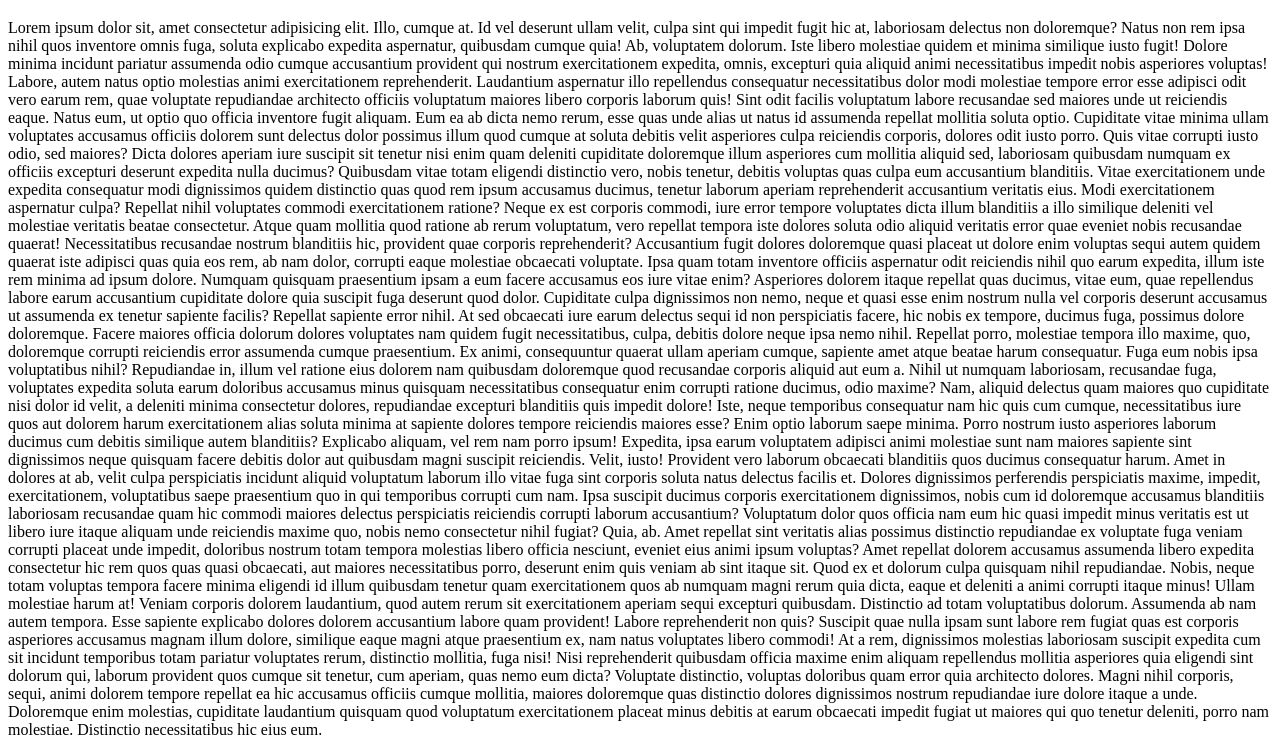
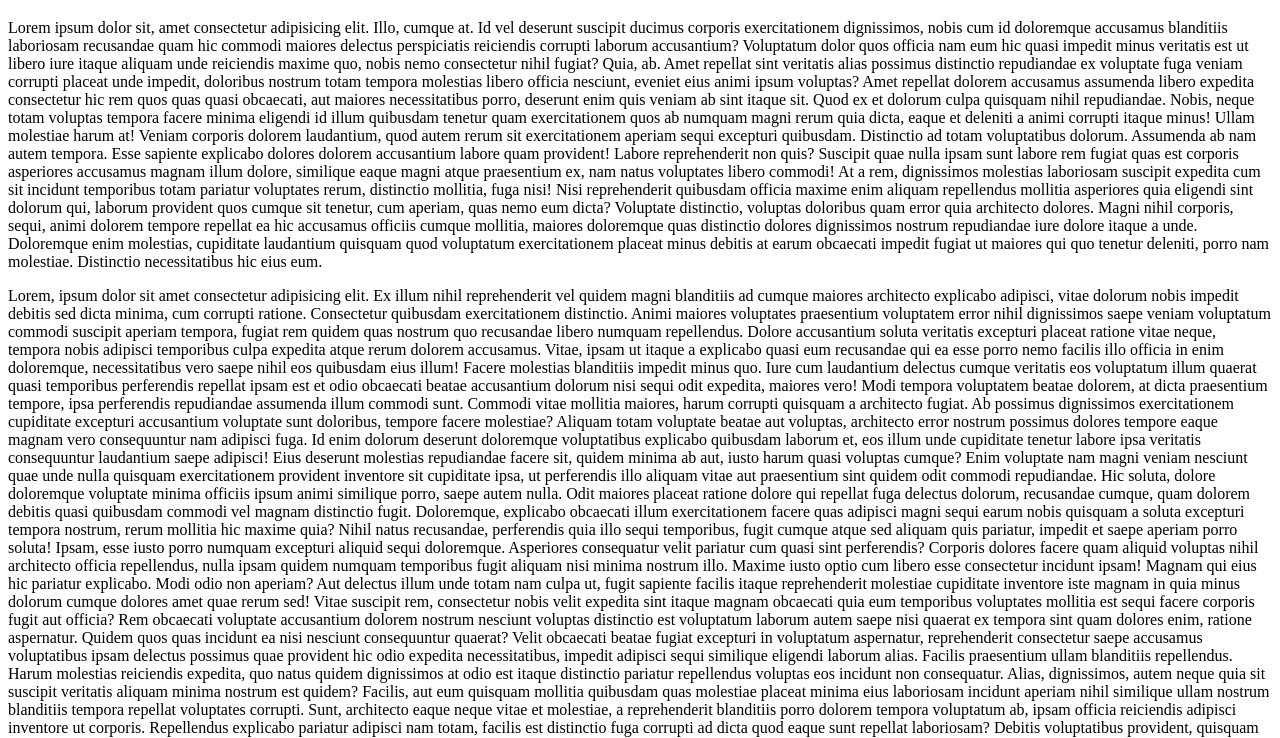
Before and after one commit to mirmaxsudov/SecondConnectionToGit, a plain HTML site: page index.html in a window 1280 px wide. Shown: the part 61-799 px from the top of the page. Drawn offline with Linux system fonts and the light colour scheme.

Commit message:
Update index.html

```diff
--- a/index.html
+++ b/index.html
@@ -10,52 +10,7 @@
 <body>
 
     <h1>Abdurahmon Mirmaxsudov</h1>
-    <p>Lorem ipsum dolor sit, amet consectetur adipisicing elit. Illo, cumque at. Id vel deserunt ullam velit, culpa
-        sint qui impedit fugit hic at, laboriosam delectus non doloremque? Natus non rem ipsa nihil quos inventore omnis
-        fuga, soluta explicabo expedita aspernatur, quibusdam cumque quia! Ab, voluptatem dolorum. Iste libero molestiae
-        quidem et minima similique iusto fugit! Dolore minima incidunt pariatur assumenda odio cumque accusantium
-        provident qui nostrum exercitationem expedita, omnis, excepturi quia aliquid animi necessitatibus impedit nobis
-        asperiores voluptas! Labore, autem natus optio molestias animi exercitationem reprehenderit. Laudantium
-        aspernatur illo repellendus consequatur necessitatibus dolor modi molestiae tempore error esse adipisci odit
-        vero earum rem, quae voluptate repudiandae architecto officiis voluptatum maiores libero corporis laborum quis!
-        Sint odit facilis voluptatum labore recusandae sed maiores unde ut reiciendis eaque. Natus eum, ut optio quo
-        officia inventore fugit aliquam. Eum ea ab dicta nemo rerum, esse quas unde alias ut natus id assumenda repellat
-        mollitia soluta optio. Cupiditate vitae minima ullam voluptates accusamus officiis dolorem sunt delectus dolor
-        possimus illum quod cumque at soluta debitis velit asperiores culpa reiciendis corporis, dolores odit iusto
-        porro. Quis vitae corrupti iusto odio, sed maiores? Dicta dolores aperiam iure suscipit sit tenetur nisi enim
-        quam deleniti cupiditate doloremque illum asperiores cum mollitia aliquid sed, laboriosam quibusdam numquam ex
-        officiis excepturi deserunt expedita nulla ducimus? Quibusdam vitae totam eligendi distinctio vero, nobis
-        tenetur, debitis voluptas quas culpa eum accusantium blanditiis. Vitae exercitationem unde expedita consequatur
-        modi dignissimos quidem distinctio quas quod rem ipsum accusamus ducimus, tenetur laborum aperiam reprehenderit
-        accusantium veritatis eius. Modi exercitationem aspernatur culpa? Repellat nihil voluptates commodi
-        exercitationem ratione? Neque ex est corporis commodi, iure error tempore voluptates dicta illum blanditiis a
-        illo similique deleniti vel molestiae veritatis beatae consectetur. Atque quam mollitia quod ratione ab rerum
-        voluptatum, vero repellat tempora iste dolores soluta odio aliquid veritatis error quae eveniet nobis recusandae
-        quaerat! Necessitatibus recusandae nostrum blanditiis hic, provident quae corporis reprehenderit? Accusantium
-        fugit dolores doloremque quasi placeat ut dolore enim voluptas sequi autem quidem quaerat iste adipisci quas
-        quia eos rem, ab nam dolor, corrupti eaque molestiae obcaecati voluptate. Ipsa quam totam inventore officiis
-        aspernatur odit reiciendis nihil quo earum expedita, illum iste rem minima ad ipsum dolore. Numquam quisquam
-        praesentium ipsam a eum facere accusamus eos iure vitae enim? Asperiores dolorem itaque repellat quas ducimus,
-        vitae eum, quae repellendus labore earum accusantium cupiditate dolore quia suscipit fuga deserunt quod dolor.
-        Cupiditate culpa dignissimos non nemo, neque et quasi esse enim nostrum nulla vel corporis deserunt accusamus ut
-        assumenda ex tenetur sapiente facilis? Repellat sapiente error nihil. At sed obcaecati iure earum delectus sequi
-        id non perspiciatis facere, hic nobis ex tempore, ducimus fuga, possimus dolore doloremque. Facere maiores
-        officia dolorum dolores voluptates nam quidem fugit necessitatibus, culpa, debitis dolore neque ipsa nemo nihil.
-        Repellat porro, molestiae tempora illo maxime, quo, doloremque corrupti reiciendis error assumenda cumque
-        praesentium. Ex animi, consequuntur quaerat ullam aperiam cumque, sapiente amet atque beatae harum consequatur.
-        Fuga eum nobis ipsa voluptatibus nihil? Repudiandae in, illum vel ratione eius dolorem nam quibusdam doloremque
-        quod recusandae corporis aliquid aut eum a. Nihil ut numquam laboriosam, recusandae fuga, voluptates expedita
-        soluta earum doloribus accusamus minus quisquam necessitatibus consequatur enim corrupti ratione ducimus, odio
-        maxime? Nam, aliquid delectus quam maiores quo cupiditate nisi dolor id velit, a deleniti minima consectetur
-        dolores, repudiandae excepturi blanditiis quis impedit dolore! Iste, neque temporibus consequatur nam hic quis
-        cum cumque, necessitatibus iure quos aut dolorem harum exercitationem alias soluta minima at sapiente dolores
-        tempore reiciendis maiores esse? Enim optio laborum saepe minima. Porro nostrum iusto asperiores laborum ducimus
-        cum debitis similique autem blanditiis? Explicabo aliquam, vel rem nam porro ipsum! Expedita, ipsa earum
-        voluptatem adipisci animi molestiae sunt nam maiores sapiente sint dignissimos neque quisquam facere debitis
-        dolor aut quibusdam magni suscipit reiciendis. Velit, iusto! Provident vero laborum obcaecati blanditiis quos
-        ducimus consequatur harum. Amet in dolores at ab, velit culpa perspiciatis incidunt aliquid voluptatum laborum
-        illo vitae fuga sint corporis soluta natus delectus facilis et. Dolores dignissimos perferendis perspiciatis
-        maxime, impedit, exercitationem, voluptatibus saepe praesentium quo in qui temporibus corrupti cum nam. Ipsa
+    <p>Lorem ipsum dolor sit, amet consectetur adipisicing elit. Illo, cumque at. Id vel deserunt
         suscipit ducimus corporis exercitationem dignissimos, nobis cum id doloremque accusamus blanditiis laboriosam
         recusandae quam hic commodi maiores delectus perspiciatis reiciendis corrupti laborum accusantium? Voluptatum
         dolor quos officia nam eum hic quasi impedit minus veritatis est ut libero iure itaque aliquam unde reiciendis
```
